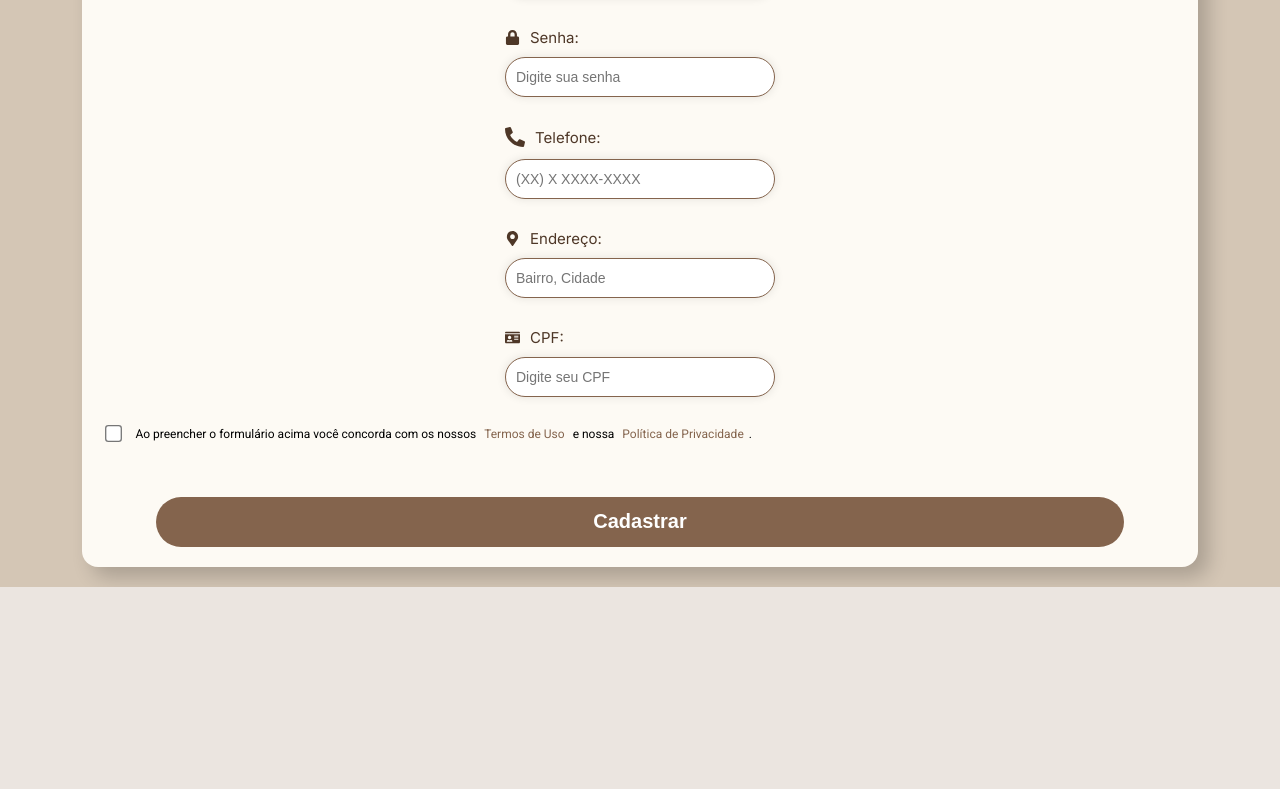
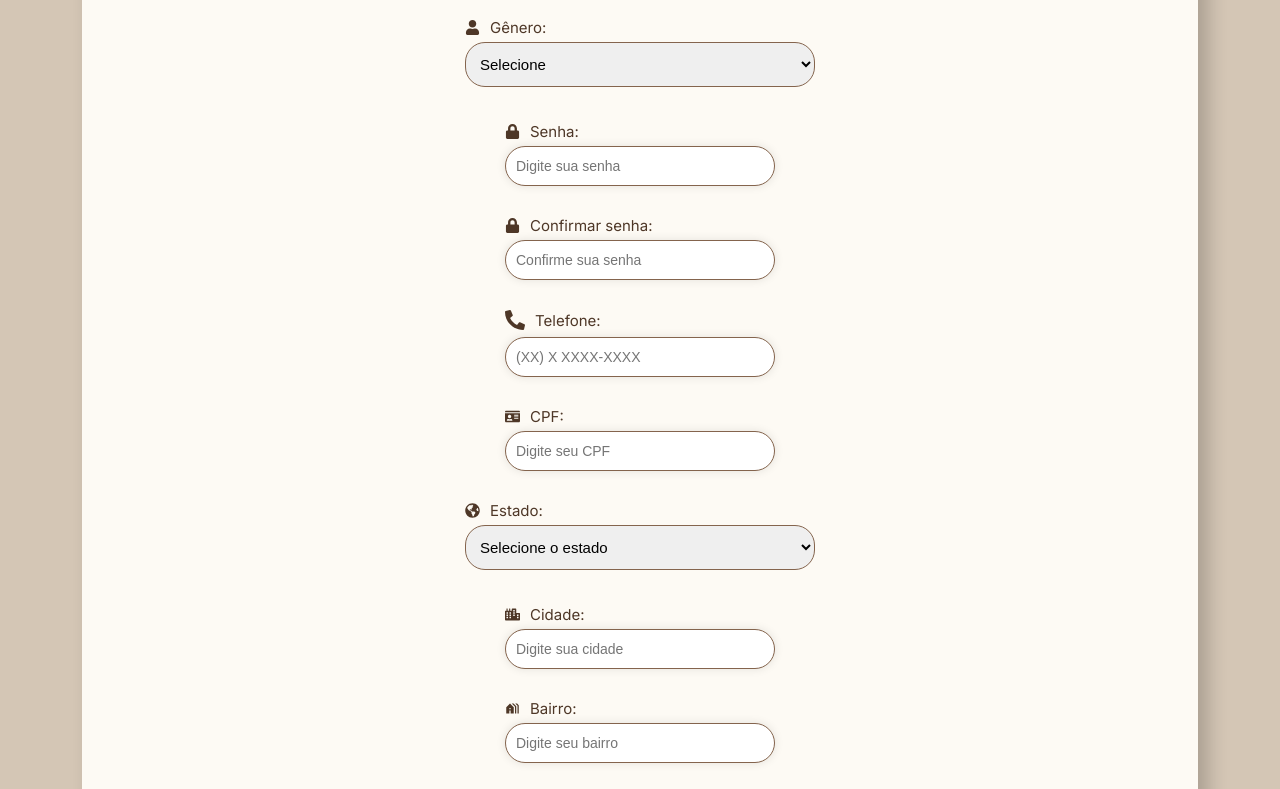
Before and after one commit to projeto-petmate/petmate, a React (Vite) app in the folder PetMate/: page /cadastro in a window 1280 px wide. Shown: the part 550-1339 px from the top of the page. Before the commit the page ends 1137 px from the top, so only its background shows below. Built offline with nearby package versions, Linux system fonts and the light colour scheme; a web font is replaced by a local one.

Commit message:
mai colunas no user

```diff
--- a/PetMate/src/contexts/UserContext.jsx
+++ b/PetMate/src/contexts/UserContext.jsx
@@ -13,6 +13,10 @@ export const UserContextProvider = ({ children }) => {
     const [inptEnderecoCadastro, setInptEnderecoCadastro] = useState('')
     const [inptCpfCadastro, setInptCpfCadastro] = useState('')
     const [inptTelefoneCadastro, setInptTelefoneCadastro] = useState('')
+    const [inptEstadoUser, setInptEstadoUser] = useState('')
+    const [inptCidadeUser, setInptCidadeUser] = useState('')
+    const [inptBairroUser, setInptBairroUser] = useState('')
+    const [inptGeneroUser, setInptGeneroUser] = useState('')
     const [termosCadastro, setTermosCadastro] = useState(false)
     const [users, setUsers] = useState([])
     const [comentarios, setComentarios] = useState([])
@@ -62,6 +66,10 @@ export const UserContextProvider = ({ children }) => {
             inptTelefoneCadastro, setInptTelefoneCadastro,
             inptEnderecoCadastro, setInptEnderecoCadastro,
             inptCpfCadastro, setInptCpfCadastro,
+            inptEstadoUser, setInptEstadoUser,
+            inptCidadeUser, setInptCidadeUser,
+            inptBairroUser, setInptBairroUser,
+            inptGeneroUser, setInptGeneroUser,
             termosCadastro, setTermosCadastro,
             users, setUsers, addUser,
             comentarios, setComentarios, addComentario,
--- a/PetMate/src/pages/Cadastro.css
+++ b/PetMate/src/pages/Cadastro.css
@@ -1,12 +1,12 @@
 /* <<GERAL>> */
-.container-cadastro{
+.container-cadastro {
     background-color: #D4C6B5;
     font-family: inter;
     display: flex;
     flex-direction: row;
     align-items: center;
     text-align: center;
-    justify-content:space-around;
+    justify-content: space-around;
     min-height: 100vh;
     width: 100vw;
     gap: 90px;
@@ -16,25 +16,26 @@
 }
 
 /* <<CONTAINER ESQUERDA>> */
-.container-img{
+.container-img {
     height: 100vh;
     width: auto;
 
 }
 
-.img-cadastro{
+.img-cadastro {
     height: 800px;
     margin-top: 9em;
     /* border: solid; */
 }
+
 /* <<CONTAINER ESQUERDA//>> */
 
 
 /* <<CONTAINER DIREITA>> */
-.info-cadastro{
+.info-cadastro {
 
-  background-color: #fdfaf4; /* Cor de fundo clara */
-  border-radius: 16px; /* Bordas arredondadas */
+    background-color: #fdfaf4;
+    border-radius: 16px;
     padding: 35px;
     display: flex;
     flex-direction: column;
@@ -43,15 +44,16 @@
     text-align: left;
     margin-right: 80px;
     z-index: 10;
-  box-shadow:  10px 10px 20px rgba(0, 0, 0, 0.2);
+    box-shadow: 10px 10px 20px rgba(0, 0, 0, 0.2);
 
 }
+
 /* <<CONTAINER DIREITA//>> */
 
 
 
 /* <<H2 + BOTÃO LOGIN>> */
-.texto-cadastro{
+.texto-cadastro {
     display: flex;
     flex-direction: row;
     justify-content: space-around;
@@ -64,7 +66,7 @@
 }
 
 /*botão cad + login*/
-.botoes-cad-login{
+.botoes-cad-login {
     display: flex;
     flex-direction: row;
     align-items: center;
@@ -75,26 +77,27 @@
 }
 
 
-.texto-cadastro h2{
+.texto-cadastro h2 {
     margin-top: 1px;
     font-size: 30px;
     margin-right: 60px;
 }
 
-.barra-img{
+.barra-img {
     display: flex;
     flex-direction: column;
 }
-.barra-img img{
+
+.barra-img img {
     height: 5px;
     width: 100px;
 }
 
-.barra_cadastro{
+.barra_cadastro {
     margin-top: 5px;
 }
 
-.texto-cadastro button{
+.texto-cadastro button {
     width: 10em;
     height: 47px;
     font-size: 18px;
@@ -111,28 +114,48 @@
 
 
 /* <<INPUTS>> */
-.inputs-cadastro{
+.inputs-cadastro {
     display: flex;
     flex-direction: row;
     align-items: center;
     justify-content: center;
-    height: 25em;
+    min-height: 25em;
     /* border: solid; */
     /* margin-right: 65px; */
 
-
 }
 
-.inputs-cadastro p{
+.select-estado-user,
+.select-genero-user {
+    width: 350px;
+    height: 45px;
+    padding-left: 10px;
+    font-size: 15px;
+    border: 1px solid #84644D;
+    border-radius: 20px;
+    margin-bottom: 5px;
+}
+
+.input-cad-ong:focus,
+.select-estado-user:focus .select-genero-user:focus {
+    outline: 1px;
+    border: 1px solid #84644D;
+    background-color: #f3f3fc;
+    transition: 0.23s;
+}
+
+.inputs-cadastro p {
     font-family: inter;
     font-size: 18px;
 }
-.inpt-p{
+
+.inpt-p {
     display: flex;
     flex-direction: column;
     text-align: start;
 }
-.inputs-column{
+
+.inputs-column {
     display: flex;
     flex-direction: column;
     align-items: center;
@@ -143,7 +166,7 @@
 
 }
 
-.inputs-column input{
+.inputs-column input {
     width: 350px;
     height: 45px;
     padding: 15px;
@@ -154,8 +177,7 @@
     border-radius: 20px;
 }
 
-.inputs-column input:focus
-{
+.inputs-column input:focus {
     border: 1px solid #84644D;
     background-color: #f3f3fc;
     transition: 0.3s;
@@ -173,7 +195,7 @@
 
 
 /* <<TERMOS + BOTÃO>> */
-.botao-termos-cadastro{
+.botao-termos-cadastro {
     display: flex;
     flex-direction: column;
     height: auto;
@@ -187,7 +209,7 @@
 
 }
 
-.termos{
+.termos {
     font-size: 16px;
     font-family: roboto;
     display: flex;
@@ -199,13 +221,14 @@
 
 }
 
-.termos a{
+.termos a {
     font-size: 16px;
     text-decoration: none;
     margin: 5px;
     color: #84644D;
 }
-.termos input{
+
+.termos input {
     transform: scale(1.3);
     margin-right: 15px;
 }
@@ -235,23 +258,26 @@
 /* CUSTOMIZAÇÃO */
 .info-cadastro {
     width: 100%;
+    min-height: 80vh;
 }
 
-.icon-input{
+.icon-input {
     display: flex;
     flex-direction: row;
     align-items: center;
-    margin-bottom: 10px;
+    margin-bottom: 5px;
     color: #4e3727;
 }
-.icon-input p{
+
+.icon-input p {
     margin-left: 10px;
 }
-.icon-cadastro{
+
+.icon-cadastro {
     font-size: 20px;
 }
 
-.icon-telefone{
+.icon-telefone {
     display: flex;
     flex-direction: row;
     align-items: center;
@@ -259,6 +285,10 @@
     font-size: 20px;
     transform: scaleX(-1);
 }
+
+
+
+
 
 @media (max-width: 1280px) {
     .container-cadastro {
@@ -320,13 +350,16 @@
         flex-direction: column;
         align-items: flex-start;
     }
+
     .inputs-cadastro p {
         font-family: inter;
         font-size: 15px;
     }
+
     .icon-cadastro {
         font-size: 15px;
     }
+
     .texto-cadastro button {
         width: 9em;
         height: 35px;
@@ -338,17 +371,20 @@
         border-radius: 20px;
         cursor: pointer;
     }
+
     .termos p {
         font-size: 12px;
         display: block;
         margin-block-start: -0em;
     }
+
     .termos a {
         font-size: 12px;
         text-decoration: none;
         margin: 5px;
         color: #84644D;
     }
+
     .termos {
         font-family: roboto;
         display: flex;
@@ -362,9 +398,11 @@
         height: 2.5px;
         width: 70px;
     }
+
     .barra_cadastro {
         margin-top: 5px;
     }
+
     .texto-cadastro {
         display: flex;
         flex-direction: column;
@@ -375,11 +413,13 @@
         height: auto;
         margin-bottom: 2em;
     }
-    .erro-mensagem {
+
+    .erro-mensagem-user {
         color: rgb(219, 16, 16);
         text-align: center;
         font-size: 12px;
     }
+
     .botao-termos-cadastro button:hover {
         background-color: #725540;
         transform: translateY(-2px);
@@ -389,14 +429,15 @@
 
 }
 
-.erro-termos{
-    color: rgb(219, 16, 16);;
+.erro-termos {
+    color: rgb(219, 16, 16);
+    ;
     text-align: center;
     font-size: 20px;
     margin-right: 40px;
 }
 
-.erro-senha{
+.erro-senha {
     color: rgb(219, 16, 16);
     font-size: 16px;
     border: solid;
@@ -404,9 +445,9 @@
     margin-top: 5px;
 }
 
-.erro-mensagem {
+.erro-mensagem-user {
     color: rgb(219, 16, 16);
     text-align: center;
-    font-size: 20px;
+    font-size: 18px;
     margin-right: 40px;
 }
--- a/PetMate/src/pages/Cadastro.jsx
+++ b/PetMate/src/pages/Cadastro.jsx
@@ -1,11 +1,12 @@
 import React, { useState, useContext } from "react";
 import { Link, useNavigate } from "react-router-dom";
 import "./Cadastro.css";
-import { FaEnvelope, FaLock, FaUser, FaPhone, FaMapMarkerAlt, FaIdCard } from "react-icons/fa";
+import { FaEnvelope, FaLock, FaUser, FaPhone, FaMapMarkerAlt, FaIdCard, FaCity, FaGlobeAmericas } from "react-icons/fa";
 import { GlobalContext } from "../contexts/GlobalContext";
 import { UserContext } from "../contexts/UserContext";
 import { addUsuario } from '../apiService';
 import InputMask from 'react-input-mask';
+import { MdHolidayVillage } from "react-icons/md";
 
 function Cadastro() {
     const { PhoneInput, CpfInput, setUserLogado } = useContext(GlobalContext);
@@ -14,11 +15,15 @@ function Cadastro() {
         inptEmailCadastro, setInptEmailCadastro,
         inptSenhaCadastro, setInptSenhaCadastro,
         inptTelefoneCadastro, setInptTelefoneCadastro,
-        inptEnderecoCadastro, setInptEnderecoCadastro,
         inptCpfCadastro, setInptCpfCadastro,
+        inptEstadoUser, setInptEstadoUser,
+        inptCidadeUser, setInptCidadeUser,
+        inptBairroUser, setInptBairroUser,
+        inptGeneroUser, setInptGeneroUser,
         termosCadastro, setTermosCadastro,
         addUser
     } = useContext(UserContext);
+    const [inptConfirmarSenha, setInptConfirmarSenha] = useState()
 
     const [erros, setErros] = useState({});
     const navigate = useNavigate();
@@ -34,9 +39,6 @@ function Cadastro() {
             return { geral: 'Todos os campos são obrigatórios.' };
         }
         if (!inptTelefoneCadastro) {
-            return { geral: 'Todos os campos são obrigatórios.' };
-        }
-        if (!inptEnderecoCadastro) {
             return { geral: 'Todos os campos são obrigatórios.' };
         }
         if (!inptCpfCadastro) {
@@ -60,11 +62,14 @@ function Cadastro() {
         const novoUser = {
             nome: inptNomeCadastro,
             email: inptEmailCadastro,
+            genero: inptGeneroUser,
             senha: inptSenhaCadastro,
             telefone: inptTelefoneCadastro,
-            endereco: inptEnderecoCadastro,
             cpf: inptCpfCadastro,
-            termos: termosCadastro
+            uf: inptEstadoUser,
+            cidade: inptCidadeUser,
+            bairro: inptBairroUser,
+            termos: termosCadastro,
         };
 
         try {
@@ -136,6 +141,25 @@ function Cadastro() {
                             </div>
 
                             <div className="inpt-p">
+                                <label htmlFor="genero">
+                                    <div className="icon-input">
+                                        <FaUser className="icon-cadastro" />
+                                        <p>Gênero:</p>
+                                    </div>
+                                </label>
+                                <select
+                                    id="genero"
+                                    className="select-genero-user"
+                                    value={inptGeneroUser}
+                                    onChange={(e) =>  setInptGeneroUser(e.target.value) } >
+                                    <option value="" disabled>Selecione</option>
+                                    <option value="Feminino">Feminino</option>
+                                    <option value="Masculino">Masculino</option>
+                                    <option value="Outro">Outro</option>
+                                </select>
+                            </div>
+
+                            <div className="inpt-p">
                                 <label htmlFor="senha">
                                     <div className="icon-input">
                                         <FaLock className="icon-cadastro" />
@@ -150,6 +174,24 @@ function Cadastro() {
                                     onChange={(e) => setInptSenhaCadastro(e.target.value)}
                                 />
                             </div>
+
+                            <div className="inpt-p">
+                                <label htmlFor="confirmarSenha">
+                                    <div className="icon-input">
+                                        <FaLock className="icon-cadastro" />
+                                        <p>Confirmar senha:</p>
+                                    </div>
+                                </label>
+                                <input
+                                    id="confirmarSenha"
+                                    type="password"
+                                    placeholder="Confirme sua senha"
+                                    value={inptConfirmarSenha}
+                                    onChange={(e) => setInptConfirmarSenha(e.target.value)}
+                                />
+                            </div>
+
+
                         </div>
 
                         <div className="inputs-column">
@@ -161,30 +203,13 @@ function Cadastro() {
                                     </div>
                                 </label>
                                 <InputMask
-                                    mask="99999999999"
+                                    mask="(99) 99999-9999"
                                     value={inptTelefoneCadastro}
                                     onChange={(e) => setInptTelefoneCadastro(e.target.value)}
                                 >
                                     {(inputProps) => <input {...inputProps} id="telefone" type="text" placeholder="(XX) X XXXX-XXXX" />}
                                 </InputMask>
                             </div>
-
-                            <div className="inpt-p">
-                                <label htmlFor="endereco">
-                                    <div className="icon-input">
-                                        <FaMapMarkerAlt className="icon-cadastro" />
-                                        <p>Endereço:</p>
-                                    </div>
-                                </label>
-                                <input
-                                    id="endereco"
-                                    type="text"
-                                    placeholder="Bairro, Cidade"
-                                    value={inptEnderecoCadastro}
-                                    onChange={(e) => setInptEnderecoCadastro(e.target.value)}
-                                />
-                            </div>
-
                             <div className="inpt-p">
                                 <label htmlFor="cpf">
                                     <div className="icon-input">
@@ -200,10 +225,88 @@ function Cadastro() {
                                     {(inputProps) => <input {...inputProps} id="cpf" type="text" placeholder="Digite seu CPF" />}
                                 </InputMask>
                             </div>
+
+                            <div className="inpt-p">
+                                <label htmlFor="estado">
+                                    <div className="icon-input">
+                                        <FaGlobeAmericas className="icon-cadastro" />
+                                        <p>Estado:</p>
+                                    </div>
+                                </label>
+                                <select
+                                    id="estado"
+                                    className="select-estado-user"
+                                    value={inptEstadoUser}
+                                    onChange={(e) => setInptEstadoUser(e.target.value)}
+                                >
+                                    <option value="" disabled>Selecione o estado</option>
+                                    <option value="AC">Acre (AC)</option>
+                                    <option value="AL">Alagoas (AL)</option>
+                                    <option value="AP">Amapá (AP)</option>
+                                    <option value="AM">Amazonas (AM)</option>
+                                    <option value="BA">Bahia (BA)</option>
+                                    <option value="CE">Ceará (CE)</option>
+                                    <option value="DF">Distrito Federal (DF)</option>
+                                    <option value="ES">Espírito Santo (ES)</option>
+                                    <option value="GO">Goiás (GO)</option>
+                                    <option value="MA">Maranhão (MA)</option>
+                                    <option value="MT">Mato Grosso (MT)</option>
+                                    <option value="MS">Mato Grosso do Sul (MS)</option>
+                                    <option value="MG">Minas Gerais (MG)</option>
+                                    <option value="PA">Pará (PA)</option>
+                                    <option value="PB">Paraíba (PB)</option>
+                                    <option value="PR">Paraná (PR)</option>
+                                    <option value="PE">Pernambuco (PE)</option>
+                                    <option value="PI">Piauí (PI)</option>
+                                    <option value="RJ">Rio de Janeiro (RJ)</option>
+                                    <option value="RN">Rio Grande do Norte (RN)</option>
+                                    <option value="RS">Rio Grande do Sul (RS)</option>
+                                    <option value="RO">Rondônia (RO)</option>
+                                    <option value="RR">Roraima (RR)</option>
+                                    <option value="SC">Santa Catarina (SC)</option>
+                                    <option value="SP">São Paulo (SP)</option>
+                                    <option value="SE">Sergipe (SE)</option>
+                                    <option value="TO">Tocantins (TO)</option>
+                                </select>
+                            </div>
+
+                            <div className="inpt-p">
+                                <label htmlFor="cidade">
+                                    <div className="icon-input">
+                                        <FaCity className="icon-cadastro" />
+                                        <p>Cidade:</p>
+                                    </div>
+                                </label>
+                                <input
+                                    id="cidade"
+                                    type="text"
+                                    placeholder="Digite sua cidade"
+                                    value={inptCidadeUser}
+                                    onChange={(e) => setInptCidadeUser(e.target.value)}
+                                />
+                            </div>
+
+                            <div className="inpt-p">
+                                <label htmlFor="bairro">
+                                    <div className="icon-input">
+                                        <MdHolidayVillage className="icon-cadastro" />
+                                        <p>Bairro:</p>
+                                    </div>
+                                </label>
+                                <input
+                                    id="bairro"
+                                    type="text"
+                                    placeholder="Digite seu bairro"
+                                    value={inptBairroUser}
+                                    onChange={(e) => setInptBairroUser(e.target.value)}
+                                />
+                            </div>
+
+
                         </div>
                     </div>
-                    {erros.email && <p className="erro-mensagem">{erros.email}</p>}
-                    {erros.geral && <p className="erro-mensagem">{erros.geral}</p>}
+                    {erros.email && <p className="erro-mensagem-user">{erros.email}</p>}
+                    {erros.geral && <p className="erro-mensagem-user">{erros.geral}</p>}
                     {erros.termos && <p className="erro-termos">{erros.termos}</p>}
 
 
```
Also changed, not shown: 1 other file (tests, documents, lock files or other folders). Lines whose indentation alone changed are shown as unchanged.
